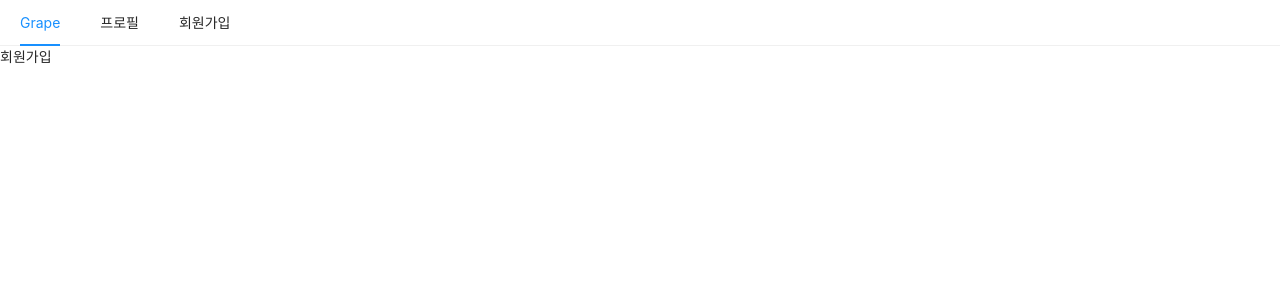
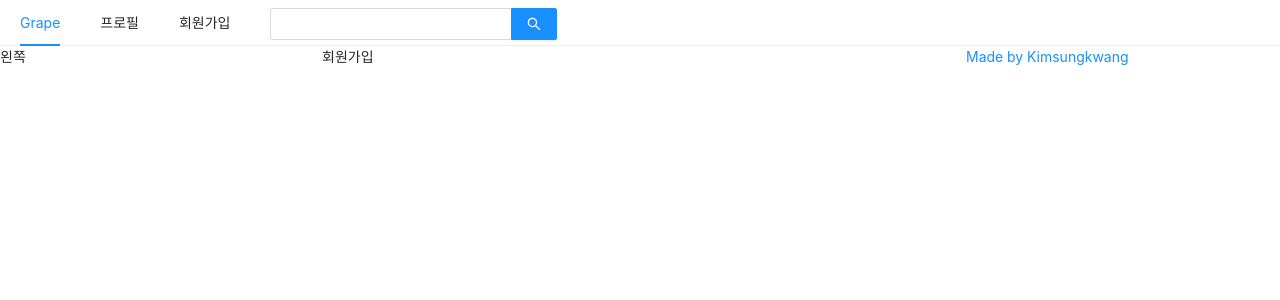
Before and after one commit to kimsungkwang/Grape, a Next.js app in the folder prepare/front/: page /signup in a window 1280 px wide. Shown: the top 300 px of the page. Built offline with nearby package versions, Linux system fonts and the light colour scheme.

Commit message:
반응형 그리드 나누기

```diff
--- a/prepare/front/components/AppLayout.js
+++ b/prepare/front/components/AppLayout.js
@@ -1,7 +1,7 @@
 import React from "react";
 import PropTypes from "prop-types";
 import Link from "next/link";
-import { Menu } from "antd";
+import { Input, Menu, Row, Col } from "antd";
 
 const AppLayout = ({ children }) => {
   // children은 AppLayout 안 부분
@@ -23,8 +23,23 @@
             <a>회원가입</a>
           </Link>
         </Menu.Item>
+        <Menu.Item>
+          <Input.Search enterButton style={{ verticalAlign: "middle" }} />
+        </Menu.Item>
       </Menu>
-      {children}
+      <Row gutter={8}>
+        <Col xs={24} md={6}>
+          왼쪽
+        </Col>
+        <Col xs={24} md={12}>
+          {children}
+        </Col>
+        <Col xs={24} md={6}>
+          <a href="https://github.com/kimsungkwang/Grape" target="_blank" rel="noreferrer noopener">
+            Made by Kimsungkwang
+          </a>
+        </Col>
+      </Row>
     </div>
   );
 };
--- a/prepare/front/pages/index.js
+++ b/prepare/front/pages/index.js
@@ -5,7 +5,7 @@
 const Home = () => {
   return (
     <AppLayout>
-      <div>hello!</div>
+      <div> 게시글 올리는 곳 </div>
     </AppLayout>
   );
 };
```
